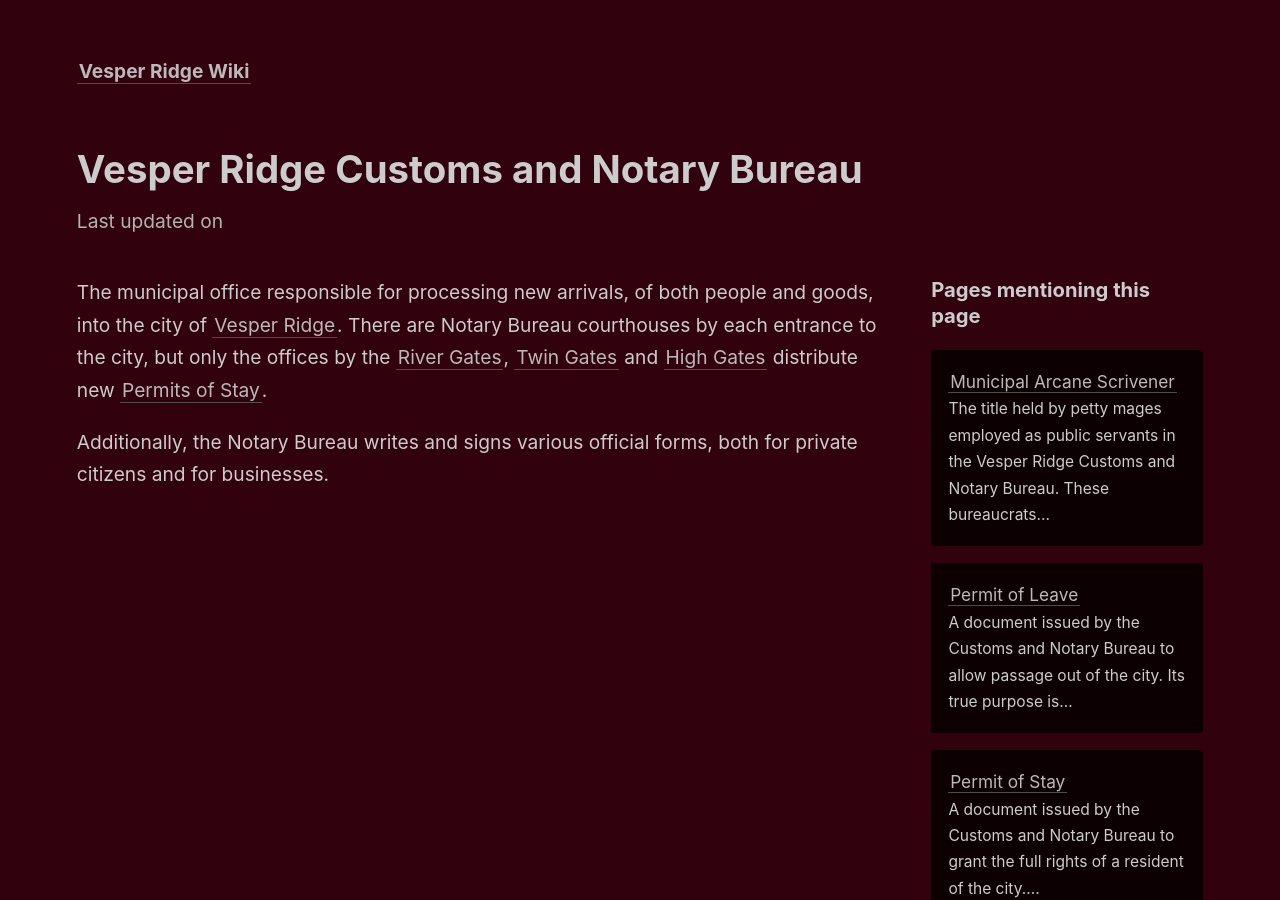
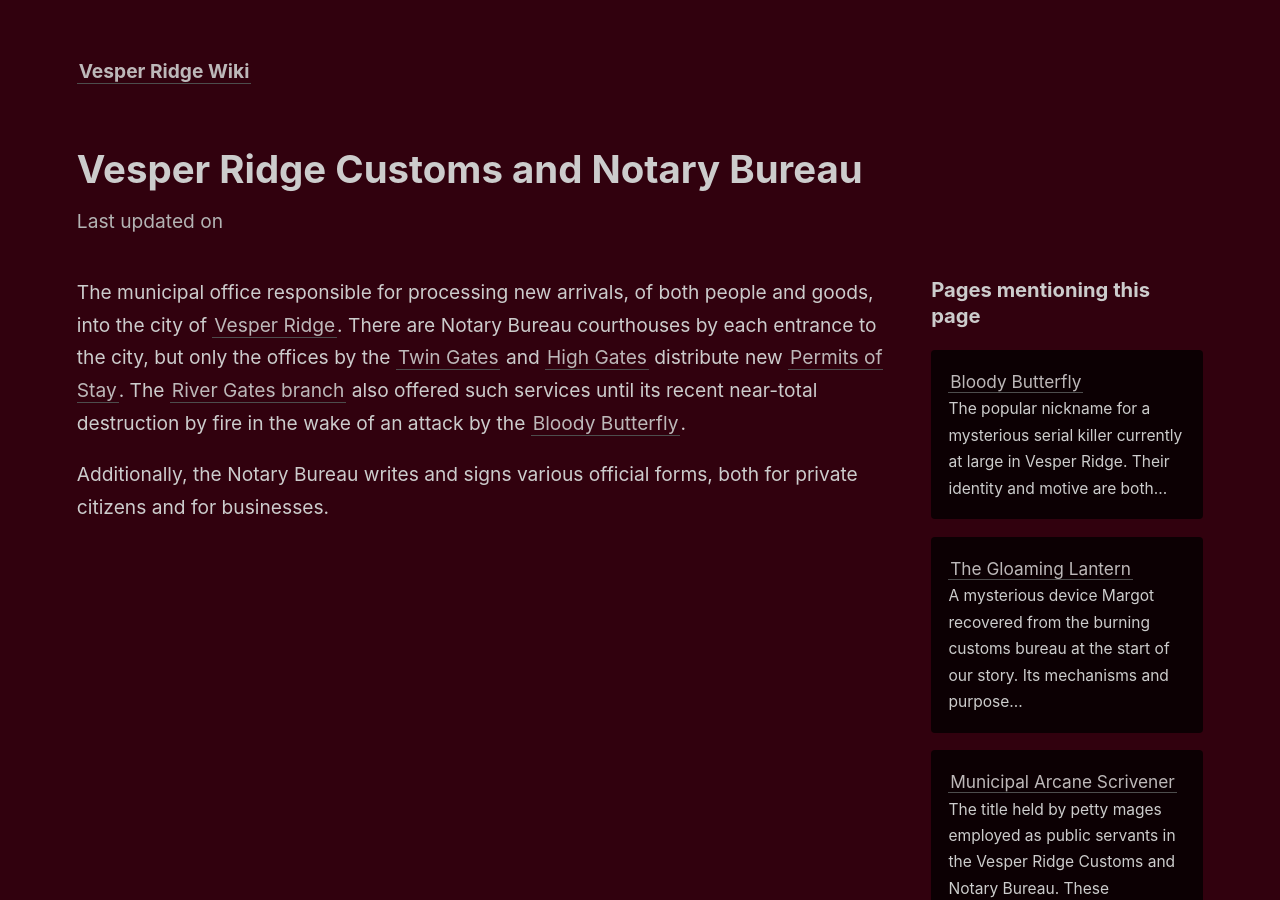
Before and after one commit to walcutt/vesper-ridge-wiki, a Jekyll site: the page built from _notes/vesper-ridge-wiki/_public/V/Vesper Ridge Customs and Notary Bureau.md, in a window 1280 px wide and 900 px high. Built offline with Jekyll 4.4.1, drawn with Linux system fonts in a browser that asks for light colours; some of the changed text lies outside the part shown.

Commit message:
Post session 1 changes

```diff
--- /dev/null
+++ b/_notes/vesper-ridge-wiki/_public/G/The Gloaming Lantern.md
@@ -0,0 +1,5 @@
+---
+title: The Gloaming Lantern
+---
+
+A mysterious device Margot recovered from the burning [[Vesper Ridge Customs and Notary Bureau River Gates Branch Municipal Office|customs bureau]] at the start of our story. Its mechanisms and purpose are inscrutable.
--- a/_notes/vesper-ridge-wiki/_public/M/Municipal Arcane Scrivener.md
+++ b/_notes/vesper-ridge-wiki/_public/M/Municipal Arcane Scrivener.md
@@ -3,3 +3,5 @@
 ---
 
 The title held by petty mages employed as public servants in the [[Vesper Ridge Customs and Notary Bureau]]. These bureaucrats are responsible for magically scanning mail that enters the city, identifying magical contraband, and other menial tasks that require the use of arcane magic.
+
+One of their number was recently murdered in cold blood by the [[Bloody Butterfly|Butterfly]].
--- /dev/null
+++ b/_notes/vesper-ridge-wiki/_public/V/Vesper Ridge Customs and Notary Bureau River Gates Branch Municipal Office.md
@@ -0,0 +1,5 @@
+---
+title: Vesper Ridge Customs and Notary Bureau River Gates Branch Municipal Office
+---
+
+Five stories of sturdy stonework and showy gold embellishments immediately set this structure apart from its surroundings in the western end of the [[Sunset Ward]]. Or, they did, until extensive fire damage reduced the splendorous facade to a soot-smothered ruin. Twice as tall as the second-tallest structure in the ward, the River Gates Branch Office acted as [[Vesper Ridge Parliamentary Council|Parliament]]'s stronghold in this relatively lawless area of the city. Daunting in both name and purpose, its functions were many: each floor housed multiple large courtrooms to process immigration, visitation, civil and criminal cases, and multiple offices to issue and distribute [[Permit of Stay|Permits of Stay]] and [[Permit of Leave|Leave]]. Its top floor included a set of small but lavishly furnished suites to house the higher-ranking officials in charge of the building's operation, and its rooftop served as a watchpost for the [[constabulary]], including a docking station for small [[airships]]. Beneath the building is the [[Sunset Ward Penitentiary Complex]].
--- a/_notes/vesper-ridge-wiki/_public/V/Vesper Ridge Customs and Notary Bureau.md
+++ b/_notes/vesper-ridge-wiki/_public/V/Vesper Ridge Customs and Notary Bureau.md
@@ -2,6 +2,6 @@
 title: Vesper Ridge Customs and Notary Bureau
 ---
 
-The municipal office responsible for processing new arrivals, of both people and goods, into the city of [[Vesper Ridge]]. There are Notary Bureau courthouses by each entrance to the city, but only the offices by the [[River Gates]], [[Twin Gates]] and [[High Gates]] distribute new [[Permit of Stay|Permits of Stay]].
+The municipal office responsible for processing new arrivals, of both people and goods, into the city of [[Vesper Ridge]]. There are Notary Bureau courthouses by each entrance to the city, but only the offices by the [[Twin Gates]] and [[High Gates]] distribute new [[Permit of Stay|Permits of Stay]]. The [[Vesper Ridge Customs and Notary Bureau River Gates Branch Municipal Office|River Gates branch]] also offered such services until its recent near-total destruction by fire in the wake of an attack by the [[Bloody Butterfly]].
 
 Additionally, the Notary Bureau writes and signs various official forms, both for private citizens and for businesses.
```
Also changed, not shown: _notes/vesper-ridge-wiki/_public/B/Black Light Mining Company.md (+2 -0 lines), _notes/vesper-ridge-wiki/_public/B/Bloody Butterfly.md (+2 -0 lines), _notes/vesper-ridge-wiki/_public/C/Cadence.md (added, +5 -0 lines), _notes/vesper-ridge-wiki/_public/C/Cairwick Chapel.md (added, +5 -0 lines), _notes/vesper-ridge-wiki/_public/C/Cairwick Orphanage.md (added, +7 -0 lines), _notes/vesper-ridge-wiki/_public/C/The Chapel of Second Chances.md (added, +5 -0 lines), _notes/vesper-ridge-wiki/_public/E/Emi.md (added, +7 -0 lines), _notes/vesper-ridge-wiki/_public/L/Leonora.md (added, +5 -0 lines), _notes/vesper-ridge-wiki/_public/P/Pigeons Eaves Row.md (added, +5 -0 lines), _notes/vesper-ridge-wiki/_public/R/Rook.md (added, +7 -0 lines), _notes/vesper-ridge-wiki/_public/S/Sister Linia.md (added, +9 -0 lines), _notes/vesper-ridge-wiki/_public/S/Sunset Ward Penitentiary Complex.md (+1 -1 lines), _notes/vesper-ridge-wiki/_public/V/Vicky Lu.md (added, +7 -0 lines).
